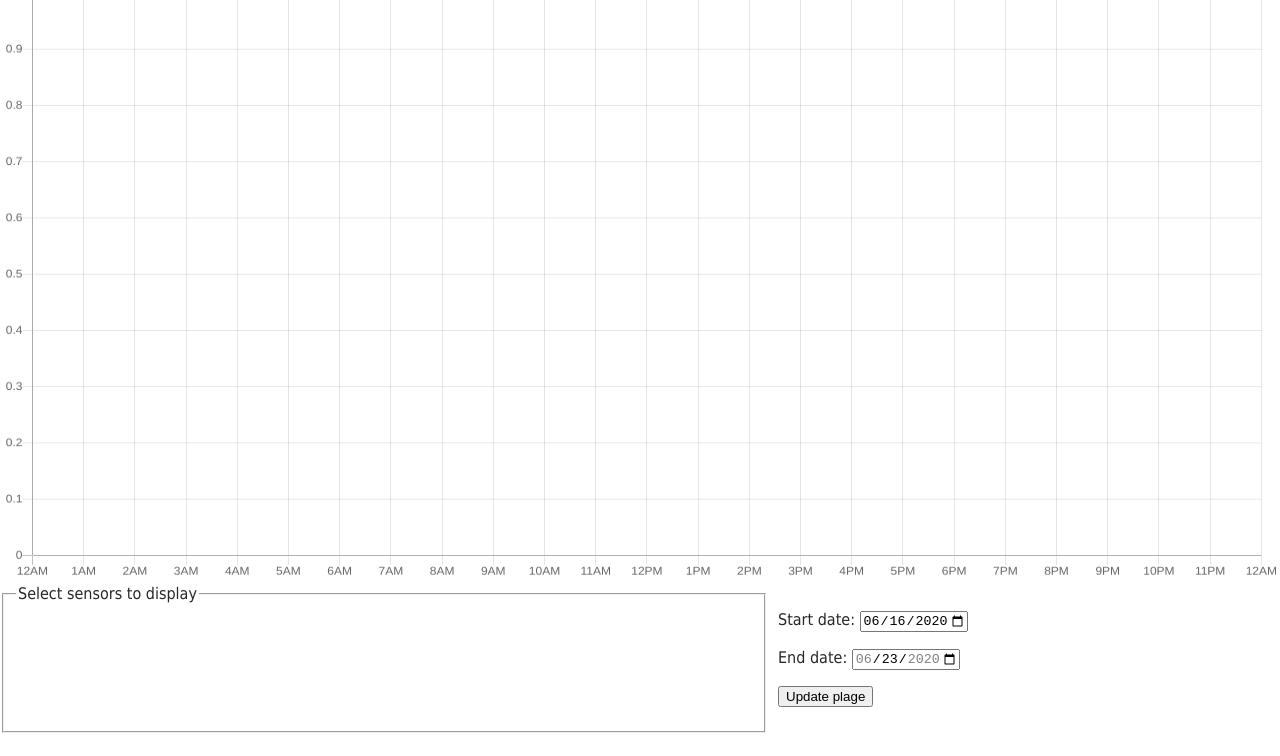
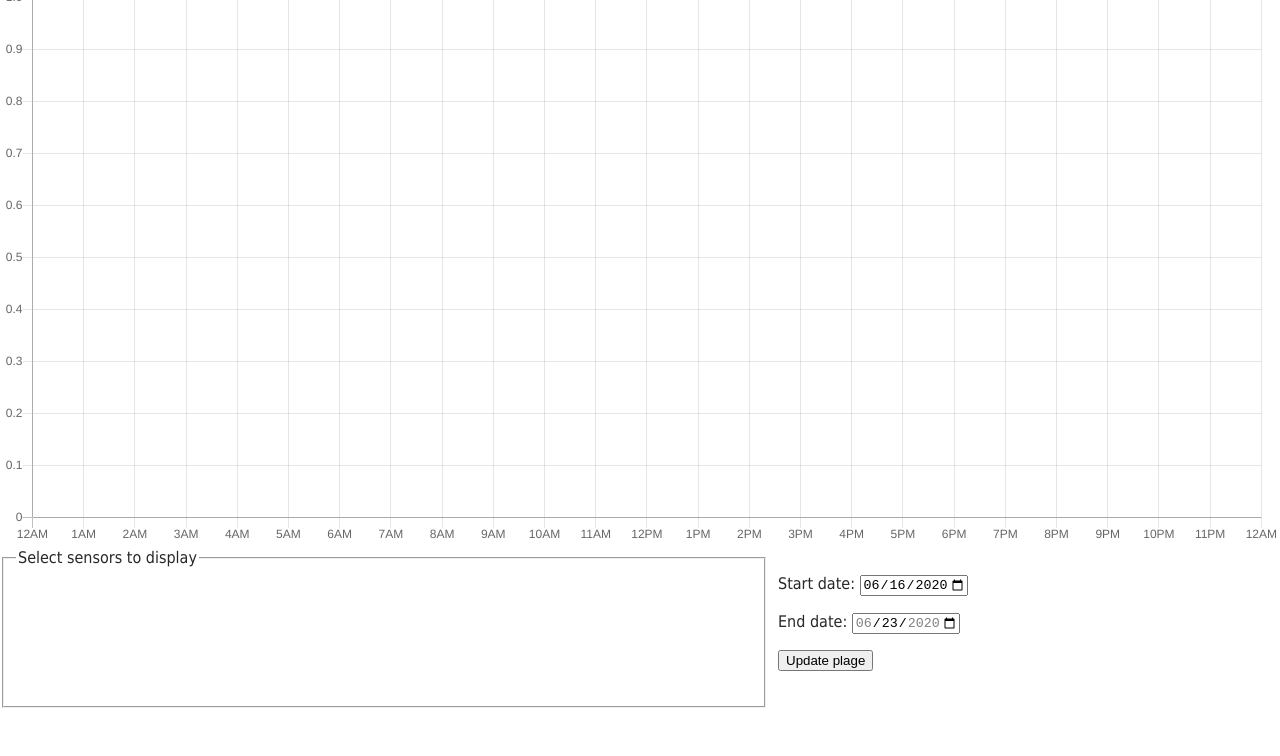
Before and after one commit to manu9576/IotProject, a plain HTML site: page WebSite/index.html in a window 1280 px wide. Shown: the part 44-800 px from the top of the page. Drawn offline with nearby package versions, Linux system fonts and the light colour scheme; no server answers.

Commit message:
Correction of page layout

```diff
--- a/WebSite/ChartHelper.js
+++ b/WebSite/ChartHelper.js
@@ -1,5 +1,3 @@
-const curvesColor = ["red", "blue", "green"];
-
 class ChartHelper {
 
     chart;
@@ -8,6 +6,7 @@ class ChartHelper {
     defaultYAxe;
 
     constructor(chart) {
+
         this.yAxes = [];
         this.datasets= [];
         let ctx = chart.getContext('2d');
@@ -22,8 +21,9 @@ class ChartHelper {
                 datasets: this.datasets
             },
             options: {
-                responsive: false,
+                responsive: true,
                 hoverMode: 'index',
+                maintainAspectRatio: false,
                 stacked: false,
                 title: {
                     display: false
--- a/WebSite/main.js
+++ b/WebSite/main.js
@@ -75,7 +75,9 @@ Vue.component('sensors-chart', {
 
         <div class="item header">Chart</div>
 
-        <canvas ref=chart class="item chart"></canvas>
+        <div class="item chart">
+            <canvas ref=chart style="height: 100%; width: 100%" ></canvas>
+        </div>
 
         <sensor-list :sensors="sensors"  class="item sensor-list"></sensor-list>
 
--- a/WebSite/style.css
+++ b/WebSite/style.css
@@ -17,13 +17,11 @@ body {
 
 .chart{
     grid-area: chart;
-    height: 100%;
-    width: 100%;
     overflow: hidden;
 }
 
 
-html,body {
+html,body,#chartPresenter {
     height: 100%;
     width: 100%;
     margin:0;
@@ -39,16 +37,12 @@ html,body {
     margin: 10px;
 }
 
-.date-selection label{
-    width: 100px;
-}
-
 .container {
     display: grid;
     height: 100%;
     width: 100%;
     grid-template-columns: 60% 40%;
-    grid-template-rows: auto 600px auto;
+    grid-template-rows: 2em 70% 20%;
     grid-template-areas:
     "header header"
     "chart chart"
```
